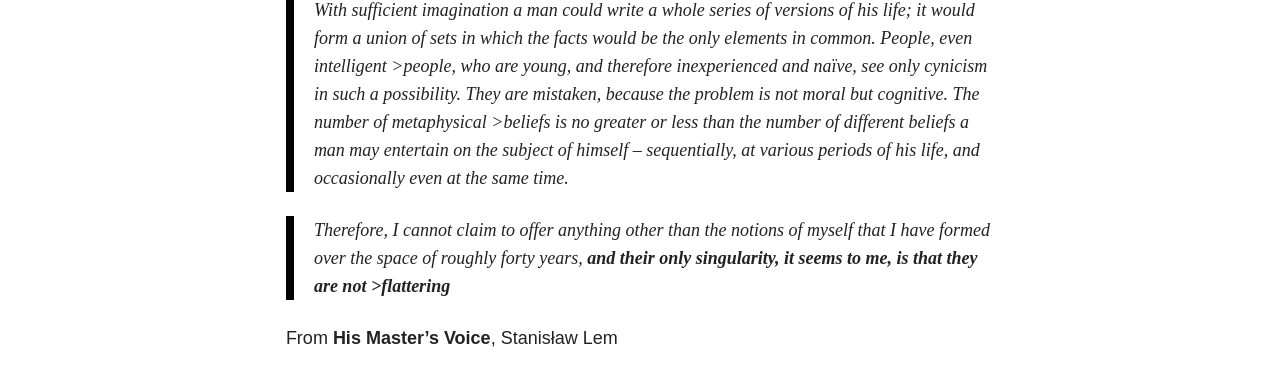
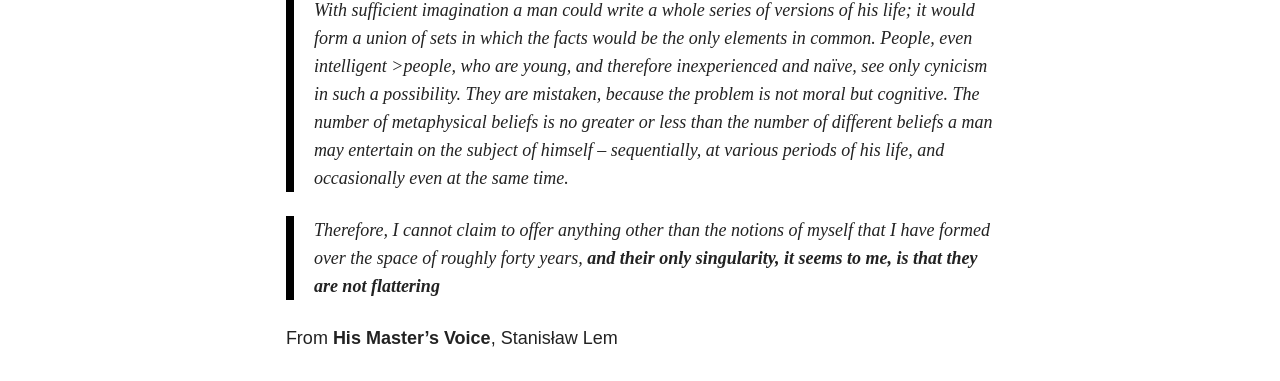
Before and after one commit to cynnefo/copypastewisdom.github.io, a Jekyll site: the page built from about/index.md, in a window 1280 px wide. Shown: the part 376-757 px from the top of the page. Built offline with Jekyll 4.4.1, drawn with Linux system fonts in a browser that asks for light colours; nearby versions of some CDN libraries.

Commit message:
Initial Commit

```diff
--- a/about/index.md
+++ b/about/index.md
@@ -5,9 +5,9 @@
 modified: 2015-01-24T19:44:38.564948-04:00
 ---
 
->With sufficient imagination a man could write a whole series of versions of his life; it would form a union of sets in which the facts would be the only elements in common. People, even intelligent >people, who are young, and therefore inexperienced and naïve, see only cynicism in such a possibility. They are mistaken, because the problem is not moral but cognitive. The number of metaphysical >beliefs is no greater or less than the number of different beliefs a man may entertain on the subject of himself – sequentially, at various periods of his life, and occasionally even at the same time.
+>With sufficient imagination a man could write a whole series of versions of his life; it would form a union of sets in which the facts would be the only elements in common. People, even intelligent >people, who are young, and therefore inexperienced and naïve, see only cynicism in such a possibility. They are mistaken, because the problem is not moral but cognitive. The number of metaphysical beliefs is no greater or less than the number of different beliefs a man may entertain on the subject of himself – sequentially, at various periods of his life, and occasionally even at the same time.
 
->Therefore, I cannot claim to offer anything other than the notions of myself that I have formed over the space of roughly forty years, **and their only singularity, it seems to me, is that they are not >flattering**
+>Therefore, I cannot claim to offer anything other than the notions of myself that I have formed over the space of roughly forty years, **and their only singularity, it seems to me, is that they are not flattering**
 
 From **His Master's Voice**, Stanisław Lem
 
```
